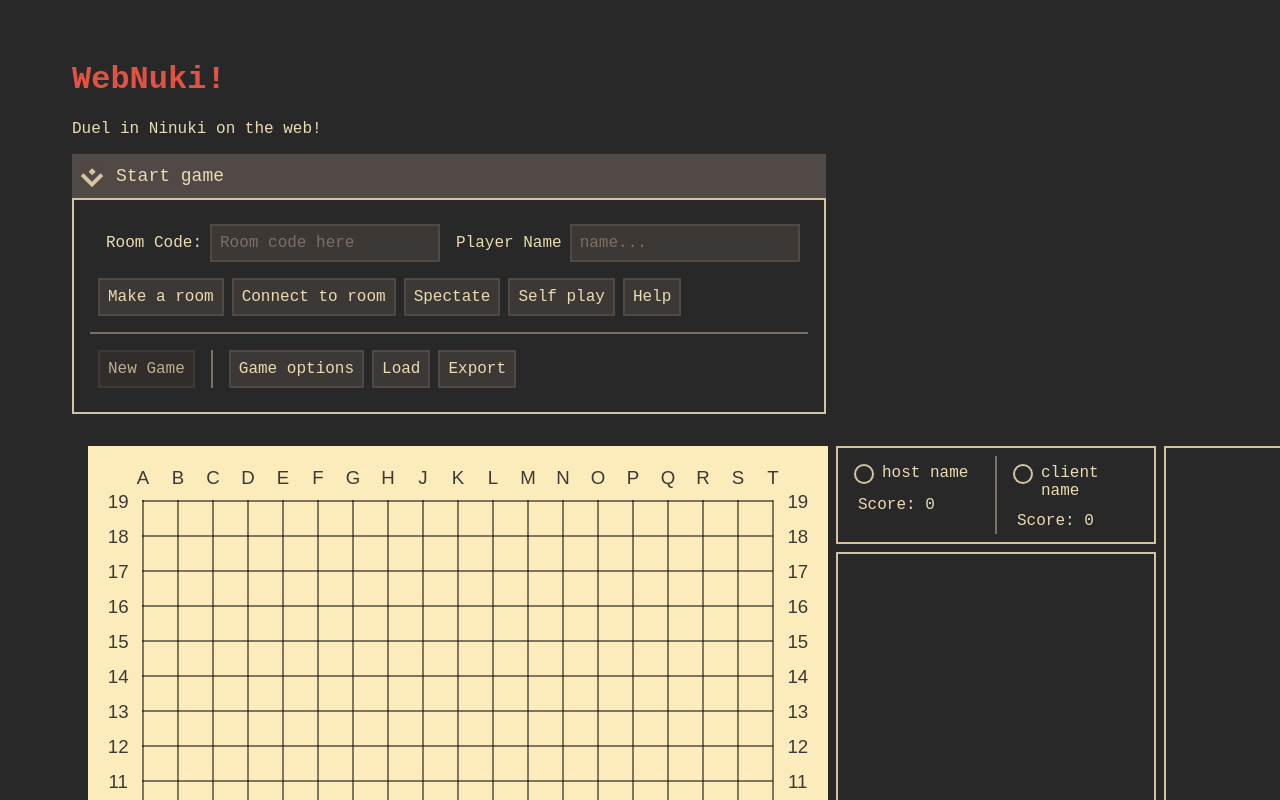
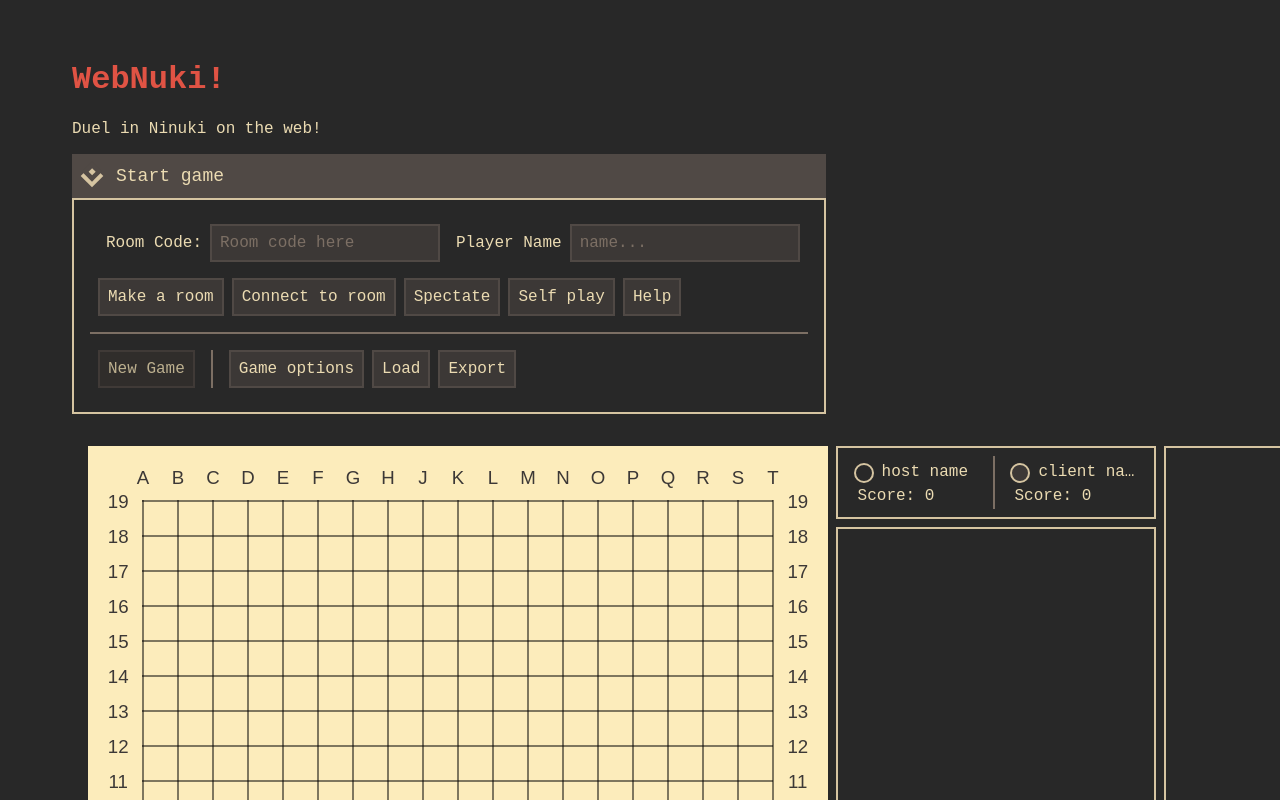
Before and after one commit to goldentoaste/webnuki, a SvelteKit app: page / in a window 1280 px wide. Shown: the top 800 px of the page. Built offline with nearby package versions, Linux system fonts and the light colour scheme.

Commit message:
bug fix and ui improvements

```diff
--- a/src/lib/board.ts
+++ b/src/lib/board.ts
@@ -23,9 +23,9 @@ interface BoardState {
 export const winningPlayer = writable(WALL);
 export const blackScore = writable(0);
 export const whiteScore = writable(0);
-export const currentPlayer = writable(BLACK);
+export const currentPlayer = writable(WALL);
 export const lastPlay = writable<number[] | undefined>(undefined);
-export const playerColor = writable(BLACK)
+export const playerColor = writable(WALL)
 export const boardSize = writable(9);
 export const history = writable<History[]>([]);
 export const historyIndex = writable<number>(-1);
--- a/src/lib/components/historyList/HistoryItem.svelte
+++ b/src/lib/components/historyList/HistoryItem.svelte
@@ -56,7 +56,7 @@
                     {history.winner == BLACK ? "Black" : "White"} wins by {history
                         .captures.length > 0
                         ? "10 captures"
-                        : "Pente"}.</span
+                        : "Pente"}!</span
                 >
             {:else if history.captures.length === 0}
                 <span class="lowVis">No capture</span>
@@ -99,7 +99,7 @@
         height: 1rem;
         min-width: 1rem;
 
-        border: 2px solid var(--fg1);
+        border: 2px solid var(--fg1) !important;
 
         border-radius: 50%;
     }
@@ -123,6 +123,7 @@
     #itemContainer {
         padding: 0.5rem;
         box-sizing: border-box;
+        border: 2px solid transparent;
     }
 
     .lowVis {
@@ -131,7 +132,6 @@
 
     .disabled {
         transition: opacity 0.4s ease-out;
-
         opacity: 0;
         visibility: hidden;
     }
@@ -142,6 +142,6 @@
     }
 
     .highLight {
-        border: 2px solid var(--red);
+        border: 2px solid var(--red) !important;
     }
 </style>
--- a/src/lib/components/scoreboard.svelte
+++ b/src/lib/components/scoreboard.svelte
@@ -4,21 +4,23 @@
         currentPlayer,
         opponent,
         whiteScore,
+        winningPlayer,
     } from "$lib/board";
     import { BLACK, WHITE } from "$lib/boardLib";
 
     export let hostName = "";
     export let clientName = "";
     export let hostColor: number;
-
-    let clientColor: number;
-
     $: clientColor = opponent(hostColor);
 </script>
 
 <div class="parent">
     <!--  -->
-    <div class="col" class:active={hostColor === $currentPlayer}>
+    <div
+        class="col"
+        class:active={hostColor === $currentPlayer}
+        class:winner={hostColor === $winningPlayer}
+    >
         <!-- host -->
         <div class="row">
             <div
@@ -35,7 +37,11 @@
 
     <div class="vertDivider"></div>
 
-    <div class="col" class:active={clientColor === $currentPlayer}>
+    <div
+        class="col"
+        class:active={clientColor === $currentPlayer}
+        class:winner={clientColor === $winningPlayer}
+    >
         <!-- client -->
         <div class="row">
             <div
@@ -53,11 +59,11 @@
 
 <style>
     .active {
-        border: 2px solid var(--red);
+        border: 2px solid var(--red) !important;
     }
 
     .winner {
-        border: 2px solid var(--yellow);
+        border: 2px solid var(--yellow) !important;
     }
 
     .row {
@@ -68,10 +74,11 @@
     .col {
         display: flex;
         flex-direction: column;
-        gap: 0.5rem;
-        margin: 0.25rem;
+        margin: 0.2rem;
         flex: 1;
-        padding: 0.5rem;
+        padding: 0.4rem;
+
+        border: 2px solid transparent;
     }
 
     .parent {
@@ -101,7 +108,6 @@
         height: auto;
         width: 2px;
         background-color: var(--bg3);
-
         margin: 0.5rem 0;
     }
 
@@ -110,5 +116,6 @@
         max-width: 100px;
         text-overflow: ellipsis;
         overflow: hidden;
+        white-space: nowrap;
     }
 </style>
--- a/src/lib/peerConnection.ts
+++ b/src/lib/peerConnection.ts
@@ -66,7 +66,6 @@ export function connectAsClient(roomName: string, onOpen: () => void, onMessage:
     }
 
     const interval = setInterval(() => {
-        console.log(self); // debug when is self properly initialized, to avoid addition connection attempts
         host = self.connect(roomId);
 
 
--- a/src/routes/+page.svelte
+++ b/src/routes/+page.svelte
@@ -67,8 +67,8 @@
     let localName = "";
     let hostName = "host name";
     let clientName = "client name";
-    let hostColor = -1;
-    let clientColor = -1;
+    let hostColor = EMPTY;
+    let clientColor = EMPTY;
     let localRole = UserRole.Player;
 
     $: if (isHost) {
@@ -78,6 +78,7 @@
     }
 
     let connected = false;
+    let gameStarted = false;
     let messages: ChatItem[] = [
         {
             content: "welcome to webnuki",
@@ -122,7 +123,7 @@
                 originName: localName,
                 content: isSpectator ? "" : "client",
             });
-            addChatItem("", "connect to host");
+            addChatItem(localName, "connect to host");
         }
     };
 
@@ -161,7 +162,6 @@
             case MsgType.Load: {
                 const input = msg.content;
                 console.log(input);
-
                 loadBoard(input, false);
                 break;
             }
@@ -184,19 +184,16 @@
                 addChatItem(msg.originName, "connected");
                 break;
             }
-
             case MsgType.PlayerInfo: {
                 const infos: PlayersInfo = JSON.parse(msg.content);
                 hostName = infos.hostName;
                 clientName = infos.clientName;
                 break;
             }
-
             case MsgType.Text: {
                 addChatItem(msg.originName, msg.content);
                 break;
             }
-
             default:
                 alert(`MsgType not implemented: ${msg}`);
         }
@@ -239,8 +236,6 @@
 
     function newGame() {
         hostColor = Math.random() > 0.5 ? BLACK : WHITE;
-        // clientColor = opponent(hostColor);
-
         reset(hostColor);
 
         const msg: Message = {
@@ -253,7 +248,7 @@
 
     function reset(color: number) {
         console.log("resetting");
-
+        gameStarted = true;
         connected = true;
         hostColor = color;
         clientColor = opponent(color);
@@ -273,7 +268,7 @@
         const msg: ChatItem = {
             role: localRole,
             content: currentMessage,
-            color: isSpectator ? -1 : board.playerColor,
+            color: isSpectator || !connected ? -1 : board.playerColor,
             name: localName,
         };
         messages.unshift(msg);
@@ -473,6 +468,7 @@
                 board.reset(BLACK);
                 board.selfPlay = true;
                 connected = true;
+                gameStarted = true;
 
                 hostName = "Black";
                 clientName = "White";
@@ -536,7 +532,7 @@
         <canvas
             id="nukiCanvas"
             bind:this={canvas}
-            class:noclick={!connected || isSpectator}
+            class:noclick={!connected || !gameStarted || isSpectator}
             width="700px"
             height="700px"
         />
@@ -544,16 +540,6 @@
     <div class="colGroup">
         <div id="stats">
             <Scoreboard {hostColor} {clientName} {hostName}></Scoreboard>
-            <!-- {#if board}
-                <span>You are player: {colorToName($playerColor)}</span>
-                <span>Current player: {colorToName($currentPlayer)}</span>
-                <span>Black score: {$blackScore}</span>
-                <span>White score: {$whiteScore}</span>
-
-                {#if $winningPlayer == BLACK || $winningPlayer == WHITE}
-                    {colorToName($winningPlayer)} has won the game!
-                {/if}
-            {/if} -->
         </div>
         {#if board}
             <HistoryList
```
